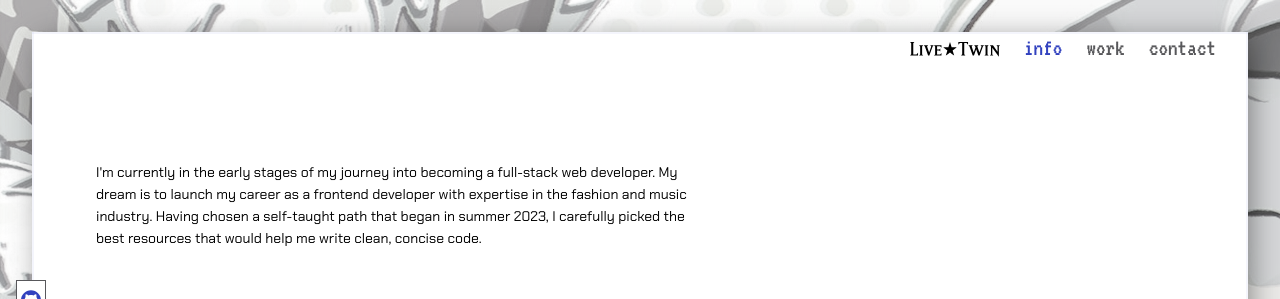
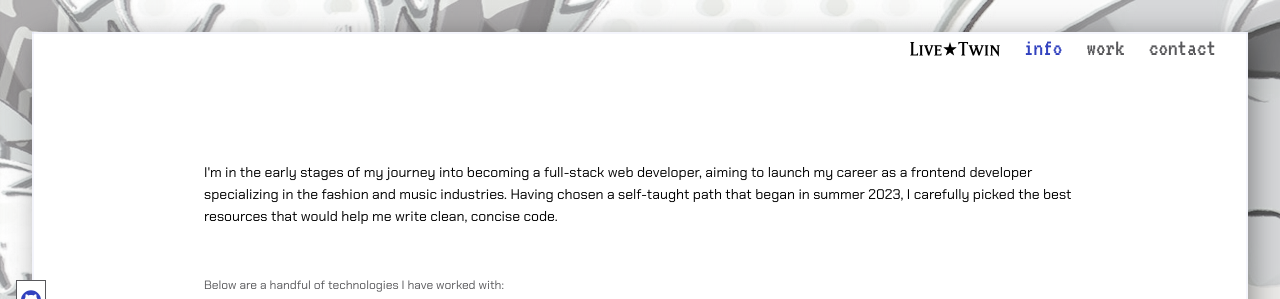
Before and after one commit to LivexTwin/my-portfolio, a Nuxt app: page /info in a window 1280 px wide. Shown: the top 299 px of the page. Built offline with nearby package versions, Linux system fonts and the light colour scheme; a web font is replaced by a local one.

Commit message:
this the one

```diff
--- a/app.vue
+++ b/app.vue
@@ -36,7 +36,12 @@
 /* md */
 @media (min-width: 768px) {
   .wrapper {
-    max-width: 768px;
+    max-width: 1000px;
+  }
+
+  main {
+    display: flex;
+    justify-content: center;
   }
 }
 </style>
--- a/assets/css/main.css
+++ b/assets/css/main.css
@@ -64,6 +64,7 @@ span {
   .page-content {
     font-size: var(--size-sm);
     gap: 3rem;
+    width: 100%;
   }
 
   span {
@@ -82,3 +83,18 @@ span {
     right: 3%;
   }
 }
+
+@media only screen and (orientation: landscape) {
+  .home {
+    margin-top: 0; /* or any other value you prefer */
+  }
+
+  .page-content {
+    margin: 0 auto;
+    padding-bottom: 5rem;
+  }
+
+  .page-content #title {
+    bottom: 8%;
+  }
+}
--- a/pages/index.vue
+++ b/pages/index.vue
@@ -84,7 +84,7 @@ img {
   .home {
     font-size: var(--size-xl);
     margin-left: 3rem;
-    max-width: 400px;
+    max-width: 800px;
   }
 
   .pop {
--- a/pages/info.vue
+++ b/pages/info.vue
@@ -3,11 +3,11 @@
     <h1 id="title">Info</h1>
 
     <p>
-      I'm currently in the early stages of my journey into becoming a full-stack
-      web developer. My dream is to launch my career as a frontend developer
-      with expertise in the fashion and music industry. Having chosen a
-      self-taught path that began in summer 2023, I carefully picked the best
-      resources that would help me write clean, concise code.
+      I'm in the early stages of my journey into becoming a full-stack web
+      developer, aiming to launch my career as a frontend developer specializing
+      in the fashion and music industries. Having chosen a self-taught path that
+      began in summer 2023, I carefully picked the best resources that would
+      help me write clean, concise code.
     </p>
 
     <span>Below are a handful of technologies I have worked with:</span>
@@ -65,6 +65,18 @@
         <p>Vue JS</p>
       </div>
     </div>
+    <h3>Who am I?</h3>
+    <p>
+      I am a passionate individual with a "finish what you started" mentality.
+      As a determined problem-solver, I won’t stop until every idea I’ve
+      imagined is perfectly realized. As a developer, I value both the look and
+      functionality of a website. My passion for design extends beyond coding—I
+      use Blender to create eye-catching logos and have designed art covers for
+      several artists. I thrive on creating from scratch, blending technical
+      skill with artistic expression. Whether designing a captivating user
+      interface or visualizing a concept in 3D, my commitment to excellence
+      drives me to perfect every aspect of my work.
+    </p>
   </section>
 </template>
 
--- a/pages/work.vue
+++ b/pages/work.vue
@@ -259,6 +259,7 @@ a::after {
   }
   .work-grid {
     gap: 3rem;
+    grid-template-columns: 1fr 1fr;
   }
 
   .work-item {
```
Also changed, not shown: nuxt.config.ts (line endings or trailing spaces).
